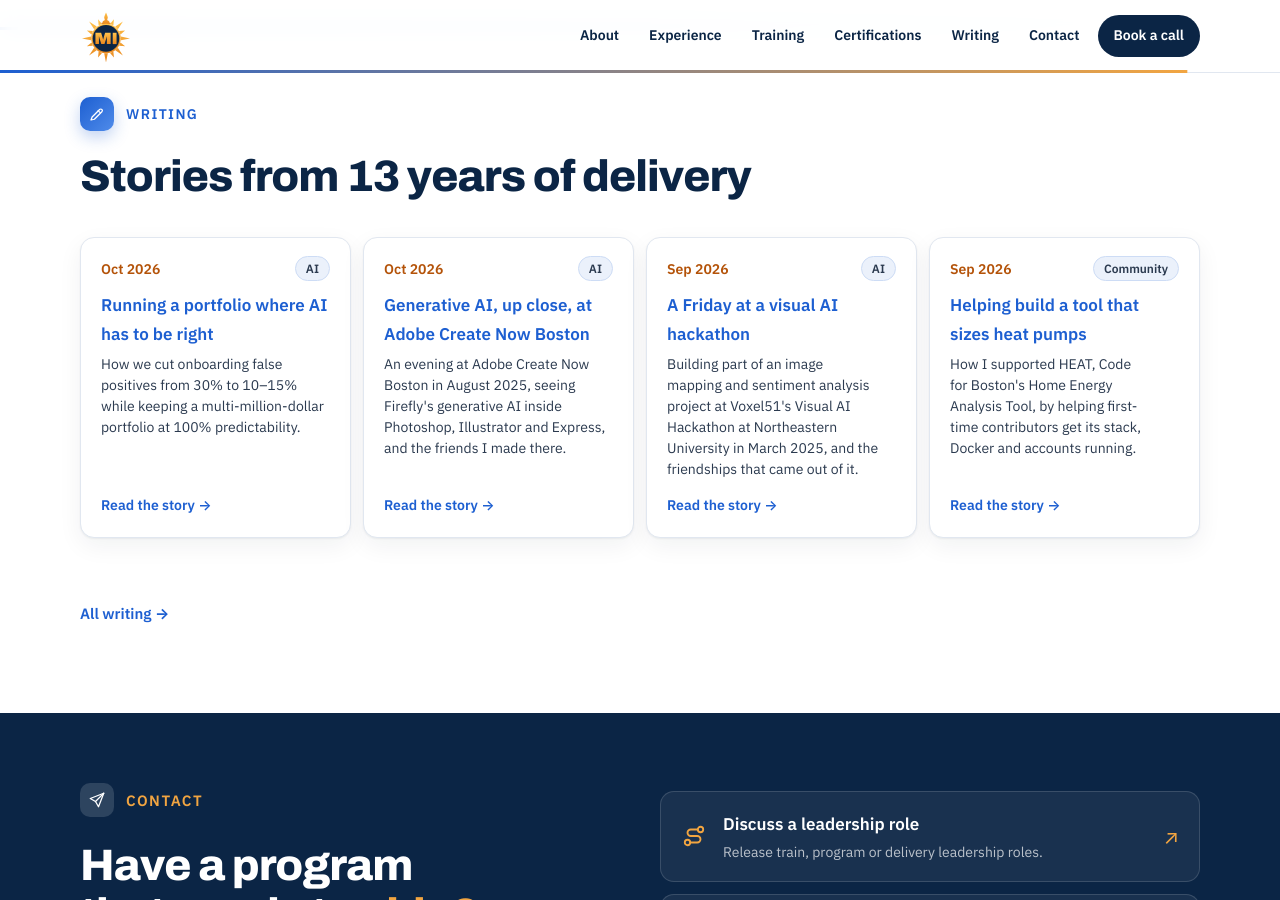
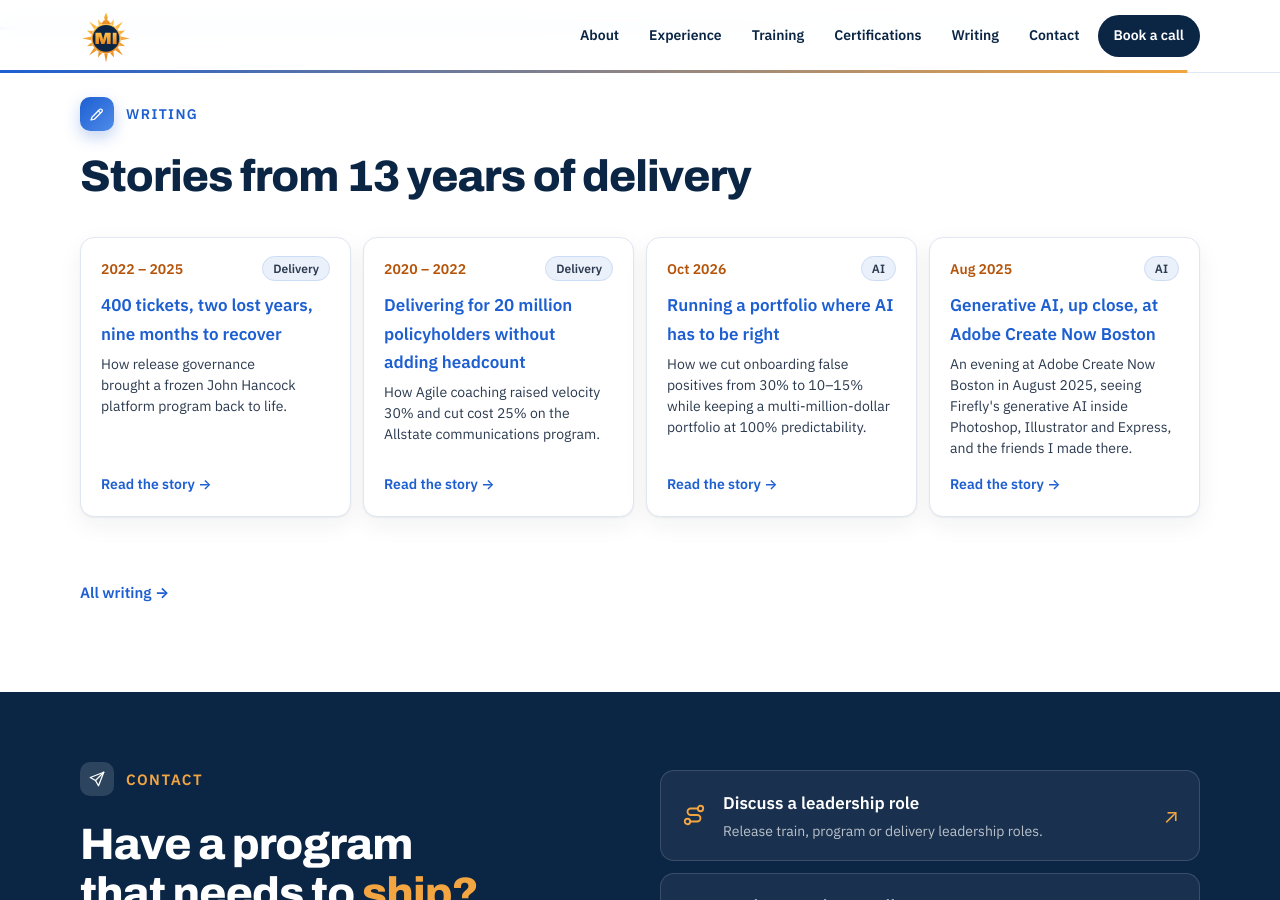
Before and after one commit to Madhan-I/Madhan-I.github.io, a Jekyll site: the page built from index.html, in a window 1280 px wide and 900 px high, scrolled down 8592 px. Built offline with Jekyll 4.4.1, drawn with Linux system fonts in a browser that asks for light colours.

Commit message:
Writing: pin John Hancock and Allstate stories first; cards show the years the work happened.
Co-Authored-By: Claude Opus 5.5 <noreply@anthropic.com>
Claude-Session: https://claude.ai/code/session_01MFRrTt7LBDdX57m85KHNGp

```diff
--- a/_posts/2026-04-07-twenty-million-policyholders-allstate.md
+++ b/_posts/2026-04-07-twenty-million-policyholders-allstate.md
@@ -1,4 +1,6 @@
 ---
+featured: 2
+period: "2020 – 2022"
 title: "Delivering for 20 million policyholders without adding headcount"
 teaser: "Coaching teams to serve 20 million policyholders"
 summary: How Agile coaching raised velocity 30% and cut cost 25% on the Allstate communications program.
--- a/_posts/2026-06-02-reviving-a-stalled-platform-john-hancock.md
+++ b/_posts/2026-06-02-reviving-a-stalled-platform-john-hancock.md
@@ -1,4 +1,6 @@
 ---
+featured: 1
+period: "2022 – 2025"
 title: "400 tickets, two lost years, nine months to recover"
 teaser: "How a frozen program got moving again in nine months"
 summary: How release governance brought a frozen John Hancock platform program back to life.
--- a/_posts/2026-09-22-visual-ai-hackathon-northeastern.md
+++ b/_posts/2026-09-22-visual-ai-hackathon-northeastern.md
@@ -1,4 +1,5 @@
 ---
+period: "Mar 2025"
 title: "A Friday at a visual AI hackathon"
 teaser: "What a delivery lead takes away from a room full of builders"
 summary: Building part of an image mapping and sentiment analysis project at Voxel51's Visual AI Hackathon at Northeastern University in March 2025, and the friendships that came out of it.
--- a/_posts/2026-10-06-adobe-create-now-boston.md
+++ b/_posts/2026-10-06-adobe-create-now-boston.md
@@ -1,4 +1,5 @@
 ---
+period: "Aug 2025"
 title: "Generative AI, up close, at Adobe Create Now Boston"
 teaser: "Watching Firefly move from headline to everyday tool"
 summary: An evening at Adobe Create Now Boston in August 2025, seeing Firefly's generative AI inside Photoshop, Illustrator and Express, and the friends I made there.
--- a/index.html
+++ b/index.html
@@ -187,7 +187,7 @@ layout: default
     {% assign latest = site.posts.first %}
     <div class="sec-head reveal"><span class="label"><svg class="ic" aria-hidden="true"><use href="#i-pen"/></svg>Writing</span><h2>{{ p.writing_title | default: "Stories from 13 years of delivery" }}</h2></div>
     <div class="speak duo talks writing-cards reveal"><ul>
-      {% for post in site.posts limit:4 %}<li><div class="tk-top"><span class="tk-date">{{ post.date | date: "%b %Y" }}</span>{% if post.tags.size > 0 %}<span class="tk-chip">{{ post.tags.first }}</span>{% endif %}</div><b><a href="{{ post.url | relative_url }}">{{ post.title }}</a></b>{% if post.summary %}<span class="tk-desc">{{ post.summary }}</span>{% endif %}<a class="tk-link" href="{{ post.url | relative_url }}">Read the story →</a></li>{% endfor %}
+      {% assign shown = 0 %}{% for f in (1..2) %}{% for post in site.posts %}{% if post.featured == f %}<li><div class="tk-top"><span class="tk-date">{% if post.period %}{{ post.period }}{% else %}{{ post.date | date: "%b %Y" }}{% endif %}</span>{% if post.tags.size > 0 %}<span class="tk-chip">{{ post.tags.first }}</span>{% endif %}</div><b><a href="{{ post.url | relative_url }}">{{ post.title }}</a></b>{% if post.summary %}<span class="tk-desc">{{ post.summary }}</span>{% endif %}<a class="tk-link" href="{{ post.url | relative_url }}">Read the story →</a></li>{% assign shown = shown | plus: 1 %}{% endif %}{% endfor %}{% endfor %}{% for post in site.posts %}{% unless post.featured %}{% if shown < 4 %}<li><div class="tk-top"><span class="tk-date">{% if post.period %}{{ post.period }}{% else %}{{ post.date | date: "%b %Y" }}{% endif %}</span>{% if post.tags.size > 0 %}<span class="tk-chip">{{ post.tags.first }}</span>{% endif %}</div><b><a href="{{ post.url | relative_url }}">{{ post.title }}</a></b>{% if post.summary %}<span class="tk-desc">{{ post.summary }}</span>{% endif %}<a class="tk-link" href="{{ post.url | relative_url }}">Read the story →</a></li>{% assign shown = shown | plus: 1 %}{% endif %}{% endunless %}{% endfor %}
     </ul></div>
     <p class="reveal"><a class="more" href="{{ '/blog/' | relative_url }}">All writing →</a></p>
   </div>
```
